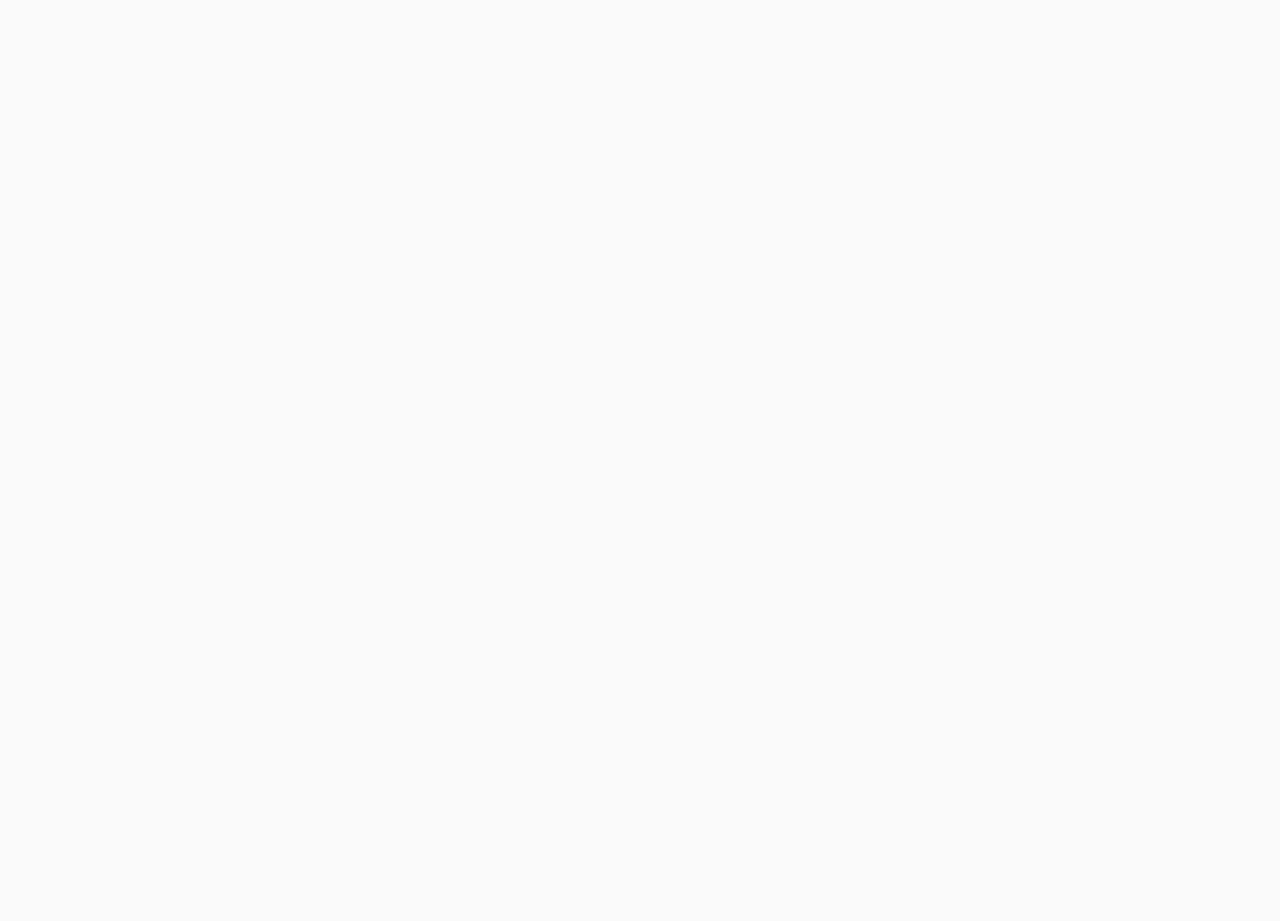
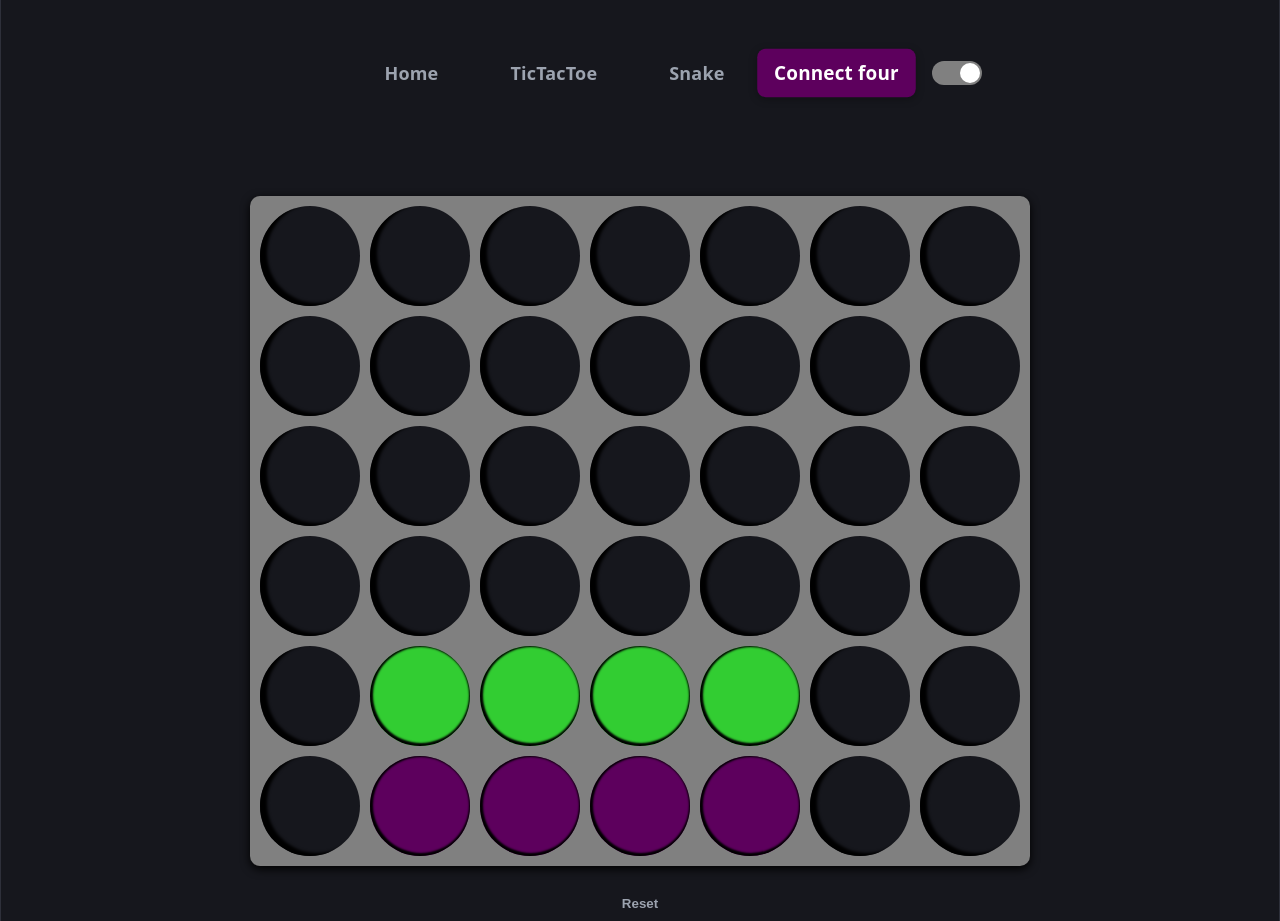
Before and after one commit to GustavM01/Games, a React (Vite) app: page /connectfour in a window 1280 px wide. Before the commit this address had no page. Before the commit the page ends 800 px from the top, so only its background shows below. Built offline with nearby package versions, Linux system fonts and the light colour scheme.

Commit message:
Dark/light mode

```diff
--- a/src/App.jsx
+++ b/src/App.jsx
@@ -3,6 +3,7 @@ import TicTacToe from "./pages/TicTacToe";
 import Snake from "./pages/Snake";
 import Menu from "./pages/Menu";
 import "./App.css";
+import ConnectFour from "./pages/ConnectFour";
 
 function App() {
   return (
@@ -12,6 +13,7 @@ function App() {
           {/* <Route index element={<h1>Välj ett spel</h1>} /> */}
           <Route path="tictactoe" element={<TicTacToe />} />
           <Route path="snake" element={<Snake />} />
+          <Route path="connectfour" element={<ConnectFour />} />
         </Route>
       </Routes>
     </BrowserRouter>
--- /dev/null
+++ b/src/pages/ConnectFour.css
@@ -0,0 +1,63 @@
+.connect-grid {
+  display: grid;
+  position: relative;
+  grid-template-columns: repeat(7, 100px);
+  gap: 10px;
+  justify-content: center;
+  width: fit-content;
+  padding: 10px;
+  background: gray;
+  border-radius: 10px;
+  box-shadow: 0px 3px 10px black;
+  margin-top: 20px;
+}
+
+.holes.p1 {
+  background: var(--accent);
+  box-shadow: none;
+}
+
+.holes.p2 {
+  background: limegreen;
+  box-shadow: none;
+}
+
+.holes.p1,
+.holes.p2 {
+  box-shadow: inset 1px -1px 2px 2px black;
+}
+
+.holes {
+  background: var(--bg);
+  box-shadow: inset 7px -3px 3px black;
+  border-radius: 50%;
+  height: 100px;
+  display: flex;
+  justify-content: center;
+  align-items: center;
+  position: relative;
+  z-index: 1;
+}
+
+.preview-disc {
+  position: absolute;
+  box-shadow: 0px 3px 10px black;
+  top: -95px;
+  width: 100px;
+  height: 100px;
+  border-radius: 50%;
+  z-index: -1;
+  transition:
+    left 0.25s cubic-bezier(0.25, 1, 0.5, 1),
+    background 0.15s ease;
+}
+
+.topRow:hover::after {
+  content: "";
+  position: absolute;
+  inset: 0;
+  width: 100px;
+  height: 100px;
+  border-radius: 50%;
+  background: var(--bg-hover);
+}
--- /dev/null
+++ b/src/pages/ConnectFour.jsx
@@ -0,0 +1,116 @@
+import React, { useRef, useState } from "react";
+
+import "./ConnectFour.css";
+
+function ConnectFour() {
+  const [playerOneDiscs, setPlayerOneDiscs] = useState([
+    [5, 1],
+    [5, 2],
+    [5, 3],
+    [5, 4],
+  ]);
+  const [playerTwoDiscs, setPlayerTwoDiscs] = useState([
+    [4, 1],
+    [4, 2],
+    [4, 3],
+    [4, 4],
+  ]);
+  const [currentPlayer, setCurrentPlayer] = useState(1);
+  const [hoveredCol, setHoveredCol] = useState(null);
+
+  const columns = [
+    [0, 0],
+    [0, 1],
+    [0, 2],
+    [0, 3],
+    [0, 4],
+    [0, 5],
+    [0, 6],
+  ];
+
+  function getDropRow(col) {
+    const all = [...playerOneDiscs, ...playerTwoDiscs];
+
+    for (let row = 5; row >= 0; row--) {
+      const occupied = all.some(([r, c]) => r === row && c === col);
+
+      if (!occupied) {
+        return row;
+      }
+    }
+    return null;
+  }
+
+  function handlePutDisc(col) {
+    const row = getDropRow(col);
+    if (row === null) {
+      return;
+    }
+
+    if (currentPlayer === 1) {
+      setPlayerOneDiscs((prev) => [...prev, [row, col]]);
+    } else {
+      setPlayerTwoDiscs((prev) => [...prev, [row, col]]);
+    }
+
+    setCurrentPlayer((prev) => (prev === 1 ? 2 : 1));
+  }
+
+  function handleReset() {
+    setPlayerOneDiscs([]);
+    setPlayerTwoDiscs([]);
+    setCurrentPlayer(1);
+  }
+
+  return (
+    <div className="container" style={{ position: "relative" }}>
+      <div className="connect-grid">
+        {Array.from({ length: 6 }).map((_, row) =>
+          Array.from({ length: 7 }).map((_, col) => {
+            const isP1 = playerOneDiscs.some(
+              ([r, c]) => r === row && c === col,
+            );
+            const isP2 = playerTwoDiscs.some(
+              ([r, c]) => r === row && c === col,
+            );
+            const isTopRow = columns.some(([r, c]) => r === row && c === col);
+
+            return (
+              <div
+                onMouseEnter={() => setHoveredCol(col)}
+                onMouseLeave={() => setHoveredCol(null)}
+                onClick={() => handlePutDisc(col)}
+                className={
+                  isP1
+                    ? "holes p1"
+                    : isP2
+                      ? "holes p2"
+                      : isTopRow
+                        ? "holes topRow"
+                        : "holes"
+                }
+                key={`${row}-${col}`}
+              >
+                {/* {row}, {col} */}
+              </div>
+            );
+          }),
+        )}
+        {hoveredCol !== null && (
+          <div
+            className="preview-disc"
+            style={{
+              left: hoveredCol * 110 + 10,
+              background: currentPlayer === 1 ? "var(--accent)" : "limegreen",
+            }}
+          />
+        )}
+      </div>
+      <button onClick={() => handleReset()} className="btn">
+        Reset
+      </button>
+    </div>
+  );
+}
+
+export default ConnectFour;
--- a/src/pages/Menu.jsx
+++ b/src/pages/Menu.jsx
@@ -54,6 +54,16 @@ function Menu() {
           >
             Snake
           </Link>
+          <Link
+            className={
+              location.pathname === "/connectfour"
+                ? "navbar-item btn active"
+                : "navbar-item btn"
+            }
+            to="/connectfour"
+          >
+            Connect four
+          </Link>
           <button
             className={theme === "dark" ? "theme-btn dark" : "theme-btn light"}
             onClick={() => changeTheme()}
```
